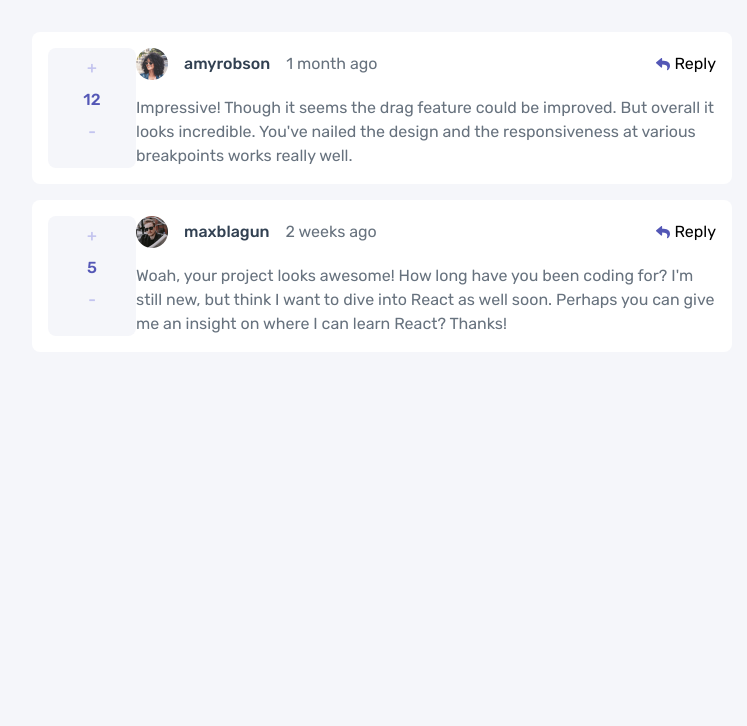
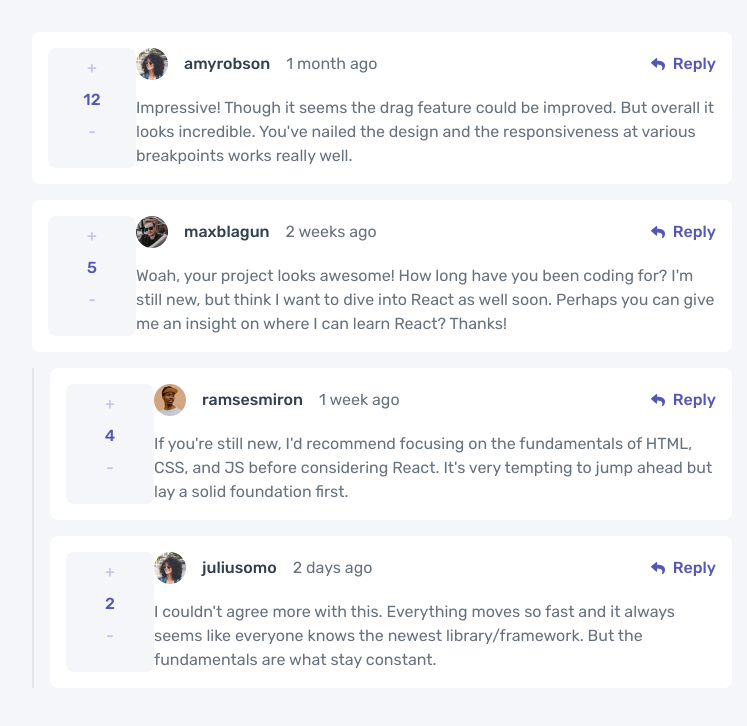
Before and after one commit to anttiromppanen/fm-comments-section, a React (Vite) app: page / in a window 1280 px wide. Shown: the top 726 px of the page, without its empty margins (258-1005 px from the left). Built offline with nearby package versions, Linux system fonts and the light colour scheme.

Commit message:
comments & replies done for mobile

```diff
--- a/src/components/comments/Comment.tsx
+++ b/src/components/comments/Comment.tsx
@@ -1,9 +1,9 @@
+import RestActionButton from "./RestActionButton";
 import LikesModule from "./LikesModule";
-import replyIcon from "../../assets/images/icon-reply.svg";
 import imageSelector from "../../helpers/helpers";
-import { IComment } from "../../types/types";
+import { IComment, IReply } from "../../types/types";
 
-function Comment({ comment }: { comment: IComment }) {
+function Comment({ comment }: { comment: IComment | IReply }) {
   return (
     <article
       className="
@@ -17,17 +17,13 @@ function Comment({ comment }: { comment: IComment }) {
             alt={comment.user}
             className="h-8 w-8"
           />
-          <p className="text-userDarkBlue font-medium">{comment.user}</p>
-          <p className="text-userGrayishBlue">{comment.createdAt}</p>
+          <div className="flex flex-wrap gap-x-4">
+            <p className="text-userDarkBlue font-medium">{comment.user}</p>
+            <p className="text-userGrayishBlue">{comment.createdAt}</p>
+          </div>
         </div>
         <div className="hidden items-center sm:flex">
-          <button
-            type="button"
-            className="flex items-center justify-center gap-x-1"
-          >
-            <img src={replyIcon} alt="Reply" />
-            <span>Reply</span>
-          </button>
+          <RestActionButton variant="reply" />
         </div>
       </div>
 
@@ -36,10 +32,7 @@ function Comment({ comment }: { comment: IComment }) {
       <div className="row-span-3 flex items-center justify-between sm:row-start-1 sm:row-end-4 sm:block">
         <LikesModule likes={comment.likes} />
         <div className="sm:hidden">
-          <button type="button" className="flex items-center gap-x-1">
-            <img src={replyIcon} alt="Reply" />
-            <span>Reply</span>
-          </button>
+          <RestActionButton variant="reply" />
         </div>
       </div>
     </article>
--- a/src/components/comments/Comments.tsx
+++ b/src/components/comments/Comments.tsx
@@ -3,10 +3,19 @@ import data from "../../data/data.json";
 
 function Comments() {
   return (
+    // COMMENT
     <section className="my-8 flex flex-col gap-y-4">
       {data.comments.map((comment) => (
         <Comment key={comment.id} comment={comment} />
       ))}
+      {/* REPLIES TO COMMENT */}
+      <div className="flex flex-col gap-y-4 border-l-2 pl-4">
+        {data.comments.map((comment) =>
+          comment.replies.map((reply) => (
+            <Comment key={reply.id} comment={reply} />
+          )),
+        )}
+      </div>
     </section>
   );
 }
--- /dev/null
+++ b/src/components/comments/RestActionButton.tsx
@@ -0,0 +1,33 @@
+import replyIcon from "../../assets/images/icon-reply.svg";
+import deleteIcon from "../../assets/images/icon-delete.svg";
+import editIcon from "../../assets/images/icon-edit.svg";
+
+const variantStyles: Record<Variant, string> = {
+  reply: "text-userPrimary",
+  edit: "text-userPrimary",
+  delete: "text-userDanger",
+};
+
+const variantIcons: Record<Variant, string> = {
+  reply: replyIcon,
+  edit: editIcon,
+  delete: deleteIcon,
+};
+
+type Variant = "reply" | "edit" | "delete";
+
+interface Props {
+  variant: Variant;
+}
+
+function RestActionButton({ variant }: Props) {
+  const baseStyles = "flex items-center justify-center gap-x-2 font-medium";
+  return (
+    <button type="button" className={`${baseStyles} ${variantStyles[variant]}`}>
+      <img src={variantIcons[variant]} alt="Reply" />
+      <span>Reply</span>
+    </button>
+  );
+}
+
+export default RestActionButton;
--- a/src/types/types.ts
+++ b/src/types/types.ts
@@ -1,4 +1,4 @@
-interface IReply {
+export interface IReply {
   id: string;
   createdAt: string;
   text: string;
```
